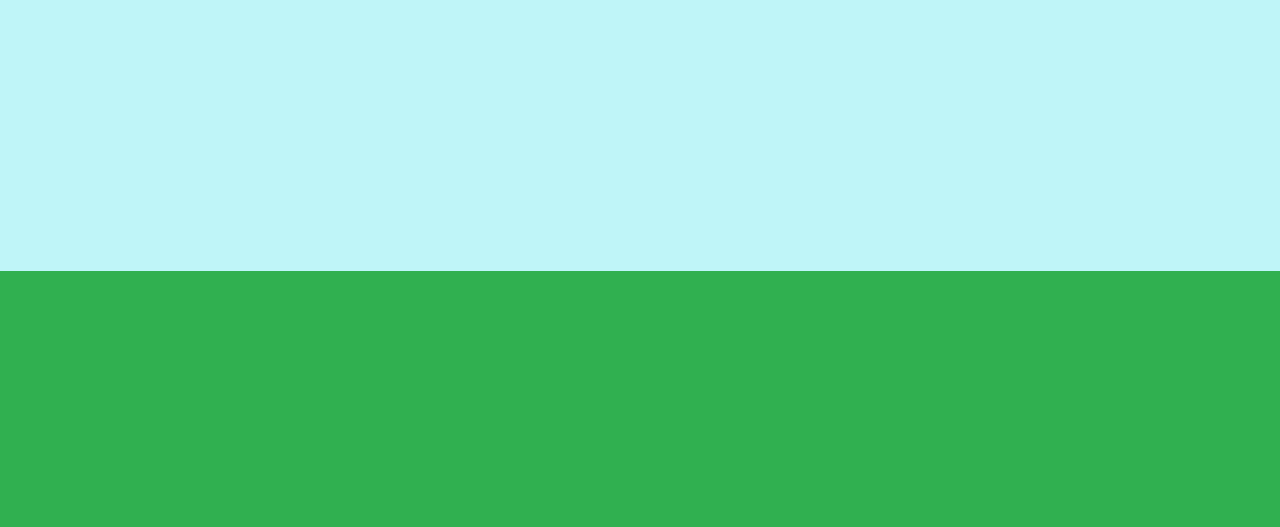
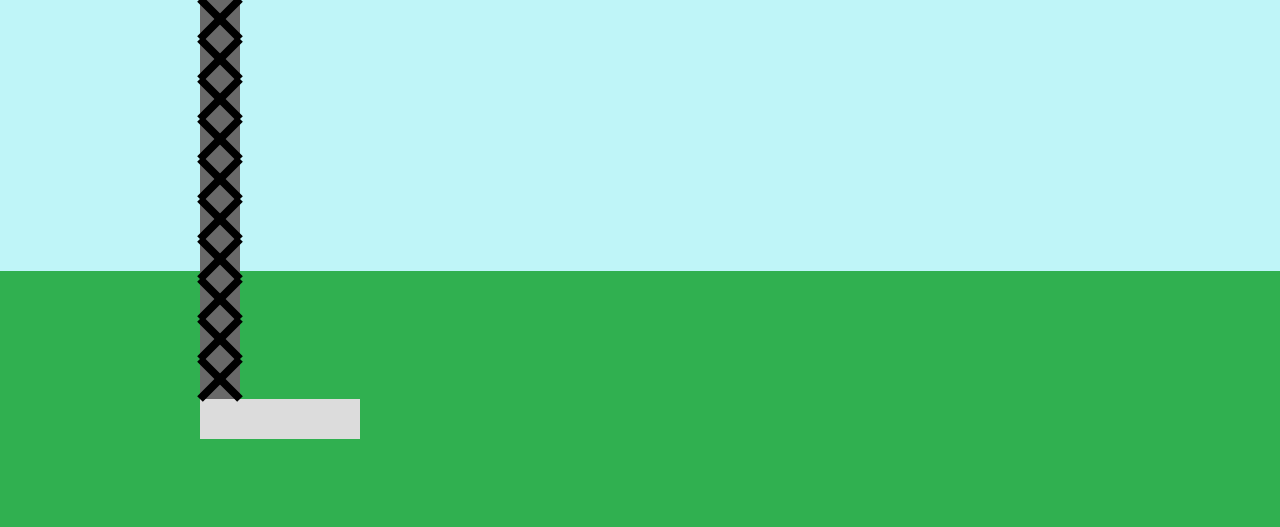
Before and after one commit to BattleHardened64/2021-Hackathon, a plain HTML site: page index.html in a window 1280 px wide. Shown: the part 273-800 px from the top of the page. Drawn offline with Linux system fonts and the light colour scheme.

Commit message:
Connected the Launch Pad to the main system.

```diff
--- /dev/null
+++ b/LandingPad.js
@@ -0,0 +1,32 @@
+//this is the file for the landing pad
+function draw(){
+  var canvas = document.getElementById('canvas');
+  if (canvas.getContext) {
+    var ctx = canvas.getContext('2d');
+    ctx.fillStyle = 'rgb(220,220,220)';
+    ctx.fillRect(-5,84,20,5);//draw the rectangle base.
+    //draw the tower
+    ctx.fillStyle = 'rgb(105,105,105)';
+    ctx.fillRect(-5, 84, 5, -65);
+    //draw the gate
+    ctx.fillStyle = 'rgb(192,192,192)';
+    ctx.fillRect( 0, 30, 5, -2);
+    //loop to add lines
+    ctx.beginPath();
+    ctx.moveTo(-5,84);
+
+    for(var i = 0; i < 65; i+=5){
+      ctx.moveTo(-5,84 - i);
+      ctx.lineTo(0,79-i);
+   }
+      ctx.stroke();
+
+      ctx.beginPath();
+      ctx.moveTo(0,84);
+      for(var i = 0; i < 65; i+=5){
+        ctx.moveTo(0,84 - i);
+        ctx.lineTo(-5,79-i);
+     }
+        ctx.stroke();
+  }
+}
--- a/background.js
+++ b/background.js
@@ -19,7 +19,7 @@ function animateBG(){
     // draw some grass
     ctx.fillStyle = "#30b050";
     ctx.fillRect(-100, 68, 300, 1000);
-
+    draw();
 
     if(rocketLoaded) {
         rocketGone += (wrongGuesses .length / 10 - rocketGone) * 0.1
--- a/index.html
+++ b/index.html
@@ -16,6 +16,7 @@
 
         <script src="interaction.js"></script>
         <script src="background.js"></script>
+        <script src="LandingPad.js"></script>
         <script src="words.js"></script>
         <script src="main.js"></script>
     </body>
```
